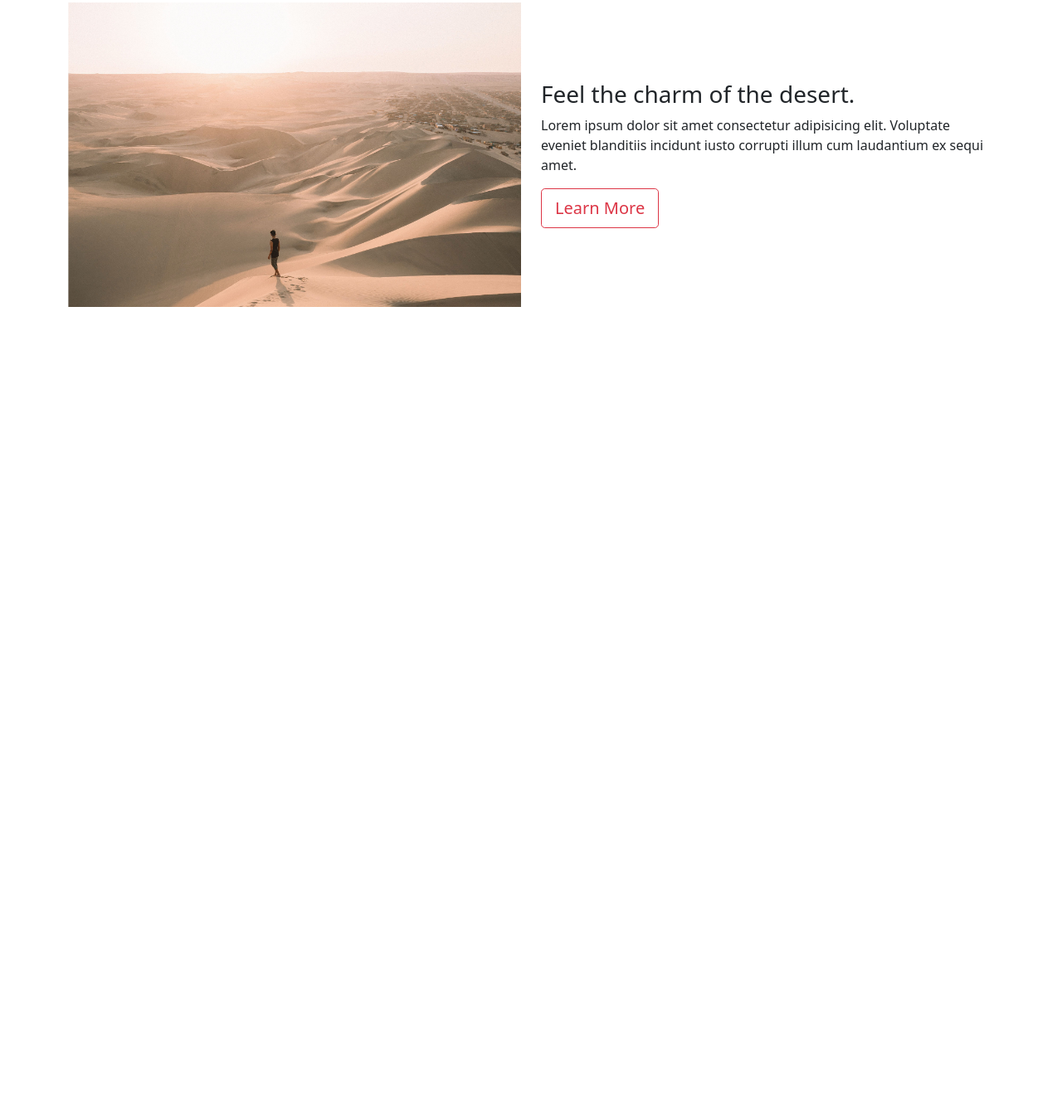
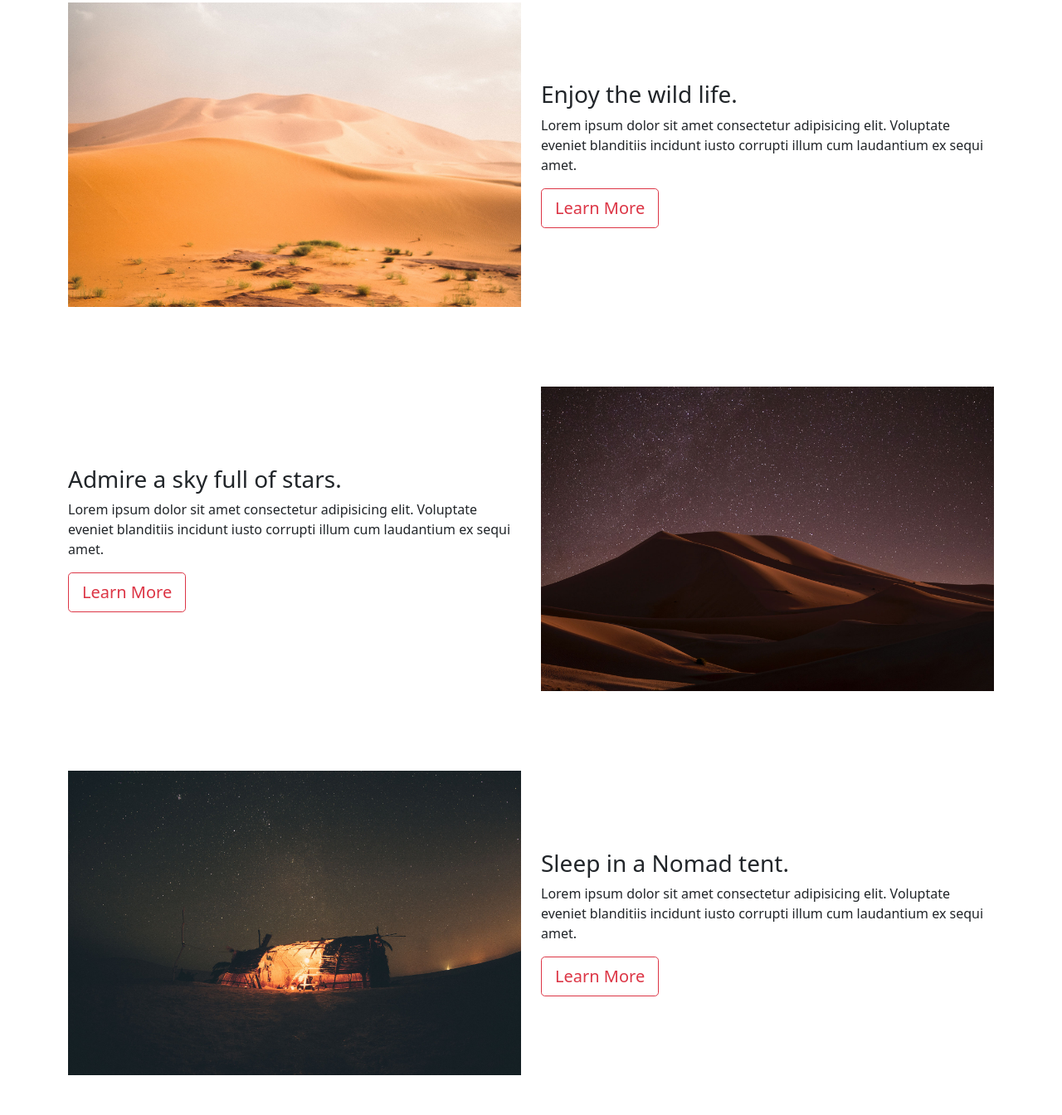
Before and after one commit to yassin-bouchlouch/Discover-project, a plain HTML site: page Bootstrap/index.html in a window 1280 px wide. Shown: the part 1600-2944 px from the top of the page at 83% size. Before the commit the page ends 2018 px from the top, so only its background shows below. Drawn offline with nearby package versions, Linux system fonts and the light colour scheme.

Commit message:
4th commit

```diff
--- a/Bootstrap/index.html
+++ b/Bootstrap/index.html
@@ -138,10 +138,45 @@
   <div class="container">
     <div class="row">
       <div class="col-md-6">
-        <img src="img/image5.jpg" alt="" class="img-fluid">
+        <img src="img/image6.jpg" alt="" class="img-fluid">
       </div>
       <div class="col-md-6 align-self-center">
-        <h3>Feel the charm of the desert.</h3>
+        <h3>Enjoy the wild life.</h3>
+        <p>Lorem ipsum dolor sit amet consectetur adipisicing elit. Voluptate eveniet blanditiis incidunt iusto corrupti illum
+          cum laudantium ex sequi amet.</p>
+        <a href="about.html" class="btn btn-outline-danger btn-lg">Learn More</a>
+      </div>
+
+    </div>
+  </div>
+</section>
+
+
+<section id="info" class="py-5">
+  <div class="container">
+    <div class="row">
+      <div class="col-md-6 align-self-center">
+        <h3>Admire a sky full of stars.</h3>
+        <p>Lorem ipsum dolor sit amet consectetur adipisicing elit. Voluptate eveniet blanditiis incidunt iusto corrupti illum
+          cum laudantium ex sequi amet.</p>
+        <a href="about.html" class="btn btn-outline-danger btn-lg">Learn More</a>
+      </div>
+      <div class="col-md-6">
+        <img src="img/image7.jpg" alt="" class="img-fluid">
+      </div>
+    </div>
+  </div>
+</section>
+
+
+<section id="info" class="py-5">
+  <div class="container">
+    <div class="row">
+      <div class="col-md-6">
+        <img src="img/image8.jpg" alt="" class="img-fluid">
+      </div>
+      <div class="col-md-6 align-self-center">
+        <h3>Sleep in a Nomad tent.</h3>
         <p>Lorem ipsum dolor sit amet consectetur adipisicing elit. Voluptate eveniet blanditiis incidunt iusto corrupti illum
           cum laudantium ex sequi amet.</p>
         <a href="about.html" class="btn btn-outline-danger btn-lg">Learn More</a>
```
Also changed, not shown: Bootstrap/img/image6.jpg (added), Bootstrap/img/image7.jpg (added), Bootstrap/img/image8.jpg (added).
